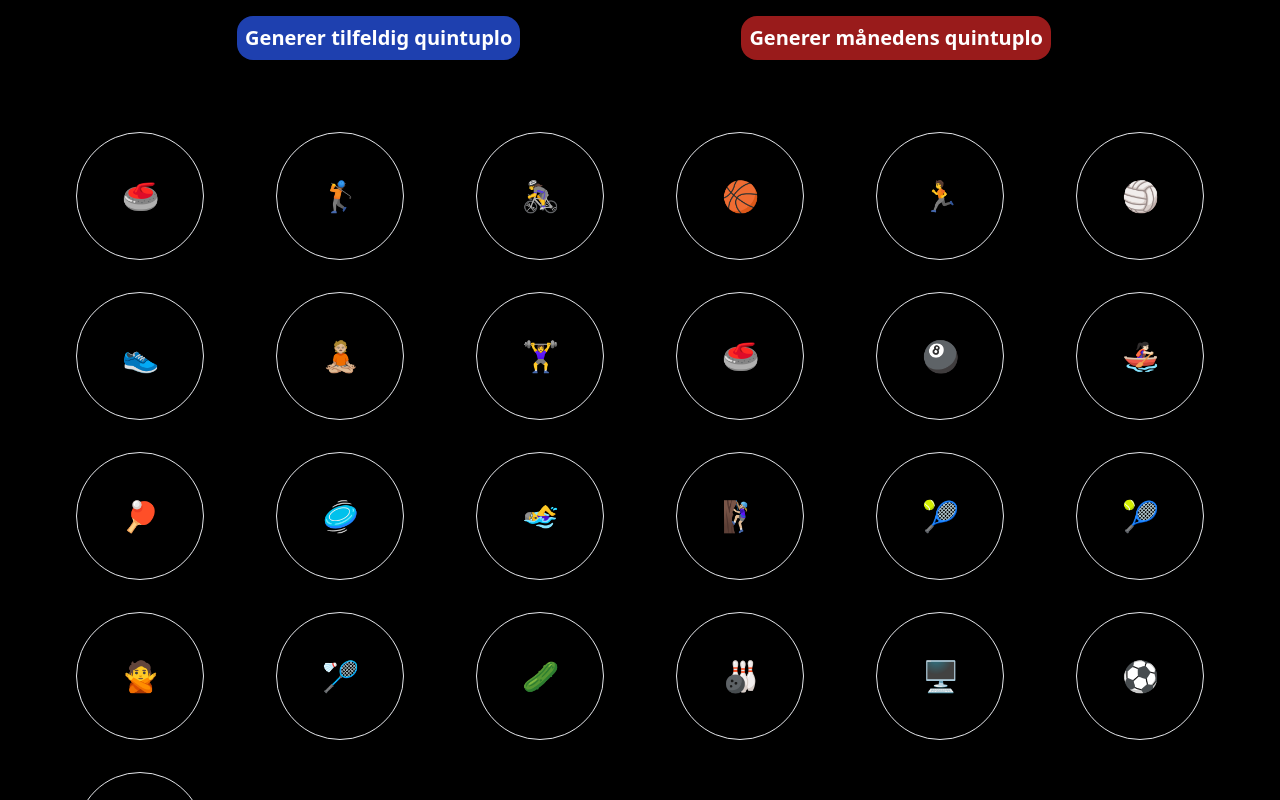
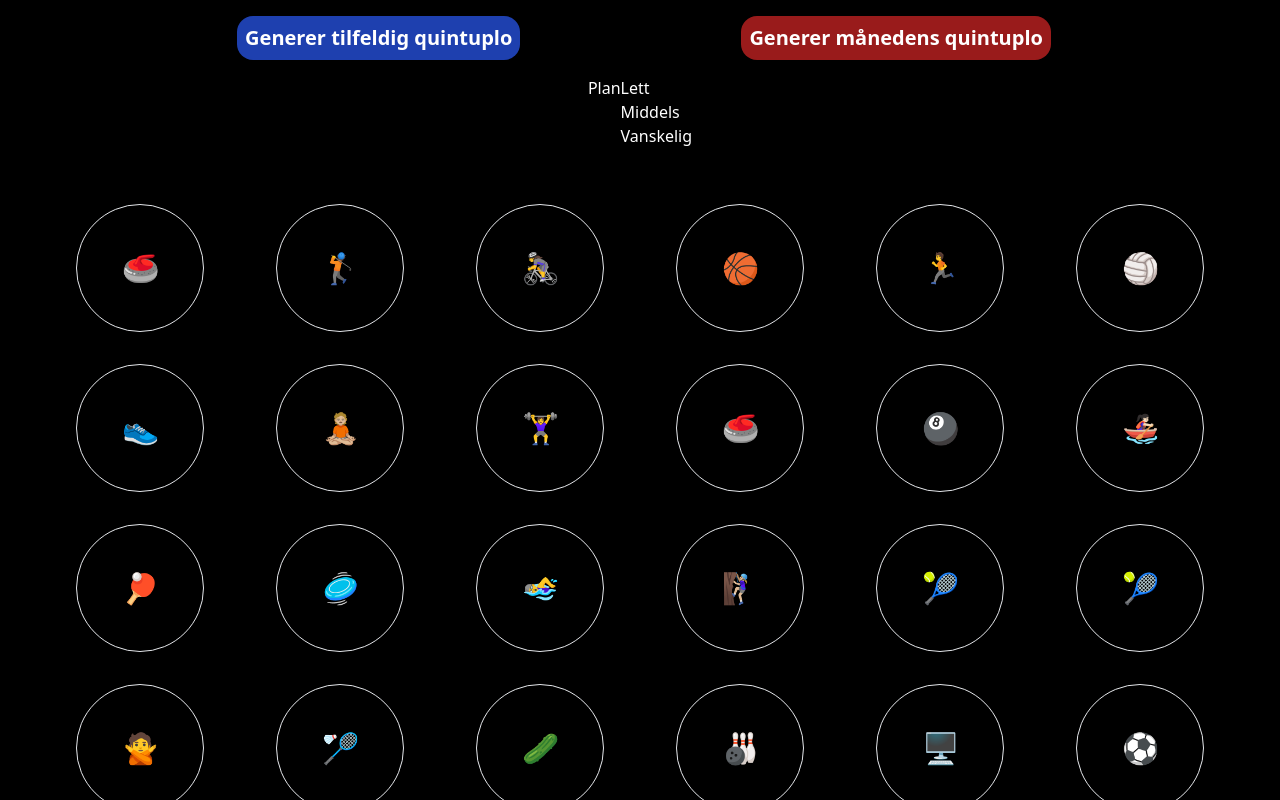
Before and after one commit to alicia-as/quintuplo, a Next.js app: page / in a window 1280 px wide. Shown: the top 800 px of the page. Built offline with nearby package versions, Linux system fonts and the light colour scheme.

Commit message:
Start hacking a difficulty chooser as wellg

```diff
--- /dev/null
+++ b/components/DifficultyChooser.tsx
@@ -0,0 +1,40 @@
+import { useState } from "react";
+import { RadioGroup } from "@headlessui/react";
+import { Difficulty } from "../pages";
+
+const DifficultyChooser = ({
+  difficulty,
+  setDifficulty,
+}: {
+  difficulty: Difficulty;
+  setDifficulty: (difficulty: Difficulty) => void;
+}) => {
+  return (
+    <RadioGroup
+      value={difficulty}
+      onChange={setDifficulty}
+      className="flex flex-row w-full justify-between"
+    >
+      <RadioGroup.Label>Plan</RadioGroup.Label>
+      <div>
+        <RadioGroup.Option value="easy">
+          {({ checked }) => (
+            <span className={checked ? "bg-blue-200" : ""}>Lett</span>
+          )}
+        </RadioGroup.Option>
+        <RadioGroup.Option value="medium">
+          {({ checked }) => (
+            <span className={checked ? "bg-blue-200" : ""}>Middels</span>
+          )}
+        </RadioGroup.Option>
+        <RadioGroup.Option value="hard">
+          {({ checked }) => (
+            <span className={checked ? "bg-blue-200" : ""}>Vanskelig</span>
+          )}
+        </RadioGroup.Option>
+      </div>
+    </RadioGroup>
+  );
+};
+
+export default DifficultyChooser;
--- a/package.json
+++ b/package.json
@@ -9,6 +9,7 @@
     "lint": "next lint"
   },
   "dependencies": {
+    "@headlessui/react": "^1.7.3",
     "next": "12.2.5",
     "react": "^18.2.0",
     "react-dom": "^18.2.0",
--- a/pages/index.tsx
+++ b/pages/index.tsx
@@ -4,10 +4,15 @@ import { useEffect, useState } from "react";
 import SportCard from "./SportCard";
 import { Sport } from "../types/sports";
 import { generateRandomSports } from "../utils/helpers";
+import DifficultyChooser from "../components/DifficultyChooser";
+
+export type Difficulty = "easy" | "medium" | "hard";
 
 const Home: NextPage<{ sports: Sport[] }> = ({ sports }) => {
   const [randomSports, setRandomSports] = useState<Sport[]>(sports);
   const [generate, setGenerate] = useState<boolean>(false);
+
+  const [difficulty, setDifficulty] = useState<Difficulty>("medium");
 
   useEffect(() => {
     setRandomSports(generateRandomSports(sports, 5));
@@ -36,6 +41,14 @@ const Home: NextPage<{ sports: Sport[] }> = ({ sports }) => {
           </button>
         </div>
 
+        <div className="flex flex-col md:flex-row justify-center items-center">
+          <div>
+            <DifficultyChooser
+              difficulty={difficulty}
+              setDifficulty={setDifficulty}
+            />
+          </div>
+        </div>
         <div className="justify-items-center grid grid-cols-5 grid-rows-5 p-10 md:grid-cols-6">
           {sports &&
             sports.map((sport, index) => (
```
Also changed, not shown: 1 other file (tests, documents, lock files or other folders).
